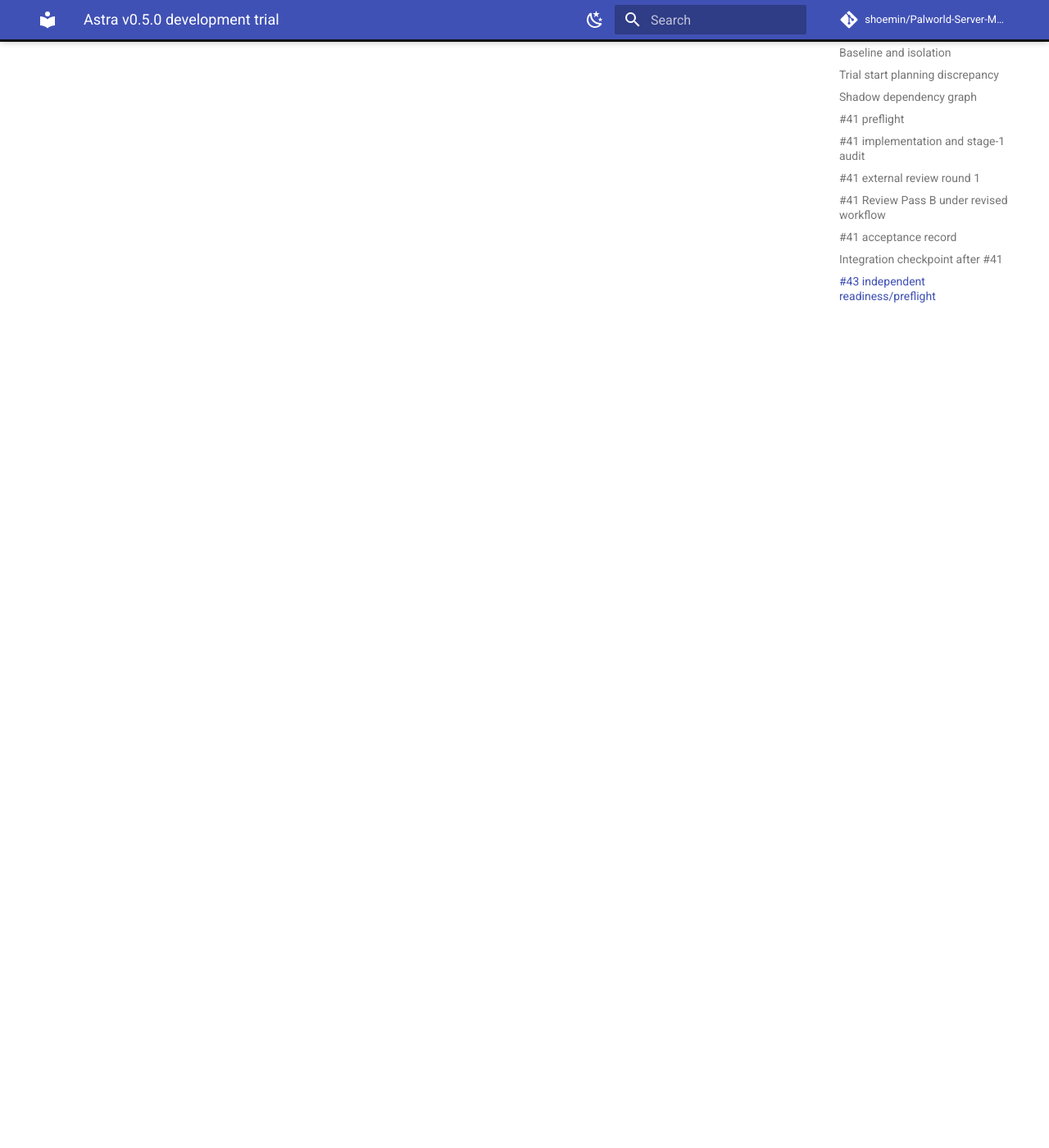
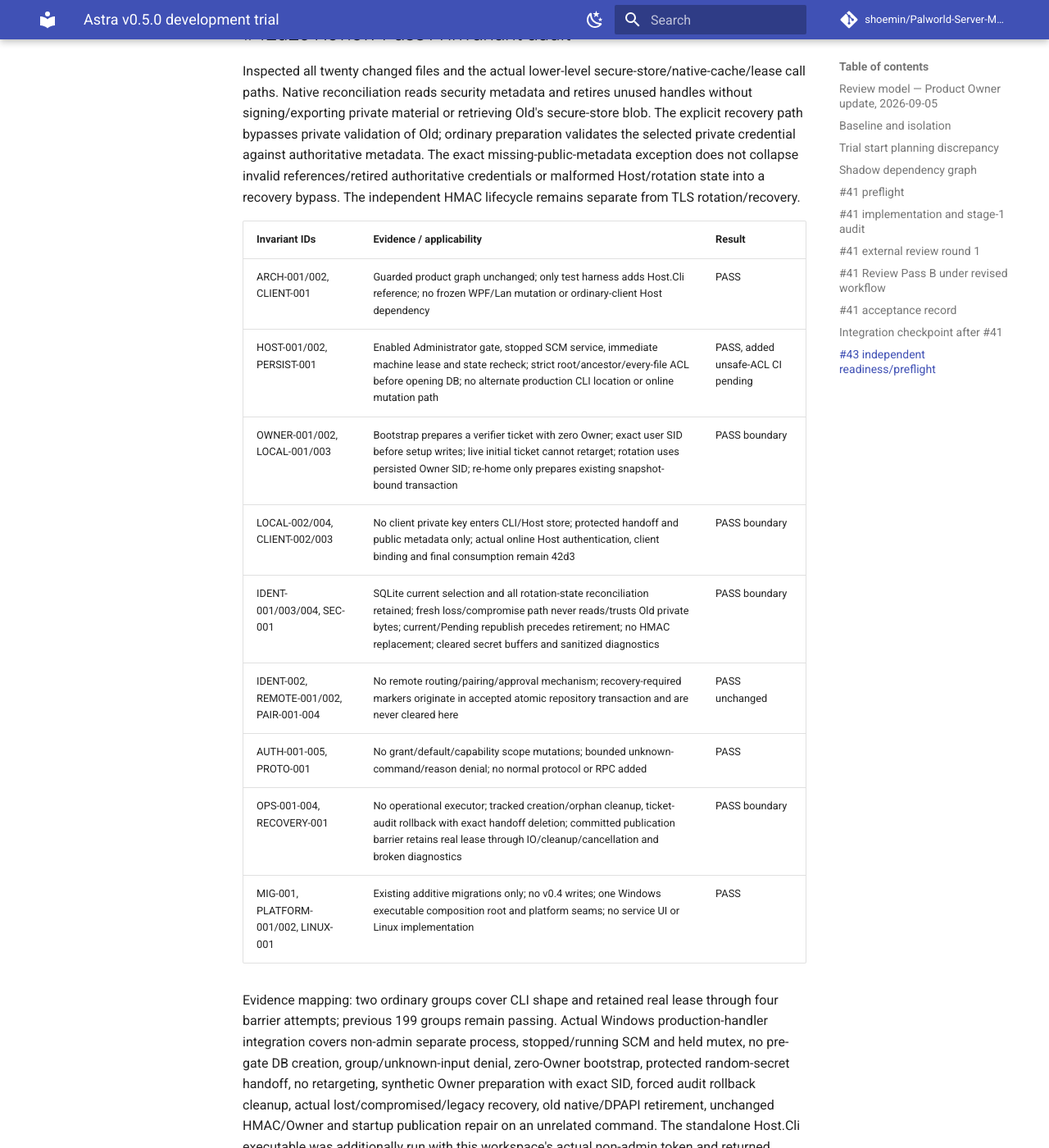
Before and after one commit to shoemin/Palworld-Server-Manager, an MkDocs documentation site: the page built from docs/experiments/astra-v0.5.0-trial.md, in a window 1280 px wide and 1400 px high, scrolled down 78397 px. Shown: the whole window at 82% size. Built offline with MkDocs 1.6.1 and Material for MkDocs 9.7.7, drawn with Linux system fonts in a browser that asks for light colours; comment, search, counter and statistics services are not loaded; some of the changed text lies outside the part shown.

Commit message:
Record offline coordinator validation and clean review A

```diff
--- a/docs/experiments/astra-v0.5.0-trial.md
+++ b/docs/experiments/astra-v0.5.0-trial.md
@@ -898,3 +898,25 @@ Audit all registry families, especially HOST-001/002, PERSIST-001, OWNER-001/002
 42d2c initial implementation composes the production offline command handler, strict Windows data-root validation, public-only Owner lookup and precise missing-public-metadata classification. Initial review closed a broken-diagnostic-output escape from the post-commit barrier, ensured all inherited Host-file access is validated, moved exact recipient validation before writes and ensured secret buffers cover retrieval failures. Test compilation found one missing X509 certificate-extension import; corrected. Record these initial corrections as A1 pending substantive complete Pass A. Corrected Release build zero warnings/errors; ordinary suite and actual Windows validation pending. No PR yet. Actual integration calls the compiled production handler under real Windows tokens/SCM/lease; only fixture location injection is used, and a synthetic Owner seed is explicit. This does not claim final executable online ceremonies.
 
 Initial candidate 4b8357c951861000497c9bbfebb517edc84189d2: zero-warning Release build, 201/201 ordinary tests and strict docs PASS; CI 34007265589 PASS in both ordinary and actual Windows jobs. Actual handler integration confirms elevation/running-service/lease refusals, protected random-secret handoff, zero-Owner offline bootstrap, no live retargeting, audit rollback cleanup, Owner-bound preparation, physically missing Old, loss/compromise and missing-public-metadata recovery, native retirement/HMAC preservation and unrelated-command startup repair. Review cycle A2 adds explicit permissive-database-ACL refusal with unchanged-current assertion and updates stale sibling coordinator references. No production defect was found by the initial CI. Corrected build/docs/Windows CI and full Pass A audit remain pending.
+
+## #42d2c Review Pass A invariant audit
+
+Inspected all twenty changed files and the actual lower-level secure-store/native-cache/lease call paths. Native reconciliation reads security metadata and retires unused handles without signing/exporting private material or retrieving Old's secure-store blob. The explicit recovery path bypasses private validation of Old; ordinary preparation validates the selected private credential against authoritative metadata. The exact missing-public-metadata exception does not collapse invalid references/retired authoritative credentials or malformed Host/rotation state into a recovery bypass. The independent HMAC lifecycle remains separate from TLS rotation/recovery.
+
+| Invariant IDs | Evidence / applicability | Result |
+|---|---|---|
+| ARCH-001/002, CLIENT-001 | Guarded product graph unchanged; only test harness adds Host.Cli reference; no frozen WPF/Lan mutation or ordinary-client Host dependency | PASS |
+| HOST-001/002, PERSIST-001 | Enabled Administrator gate, stopped SCM service, immediate machine lease and state recheck; strict root/ancestor/every-file ACL before opening DB; no alternate production CLI location or online mutation path | PASS, added unsafe-ACL CI pending |
+| OWNER-001/002, LOCAL-001/003 | Bootstrap prepares a verifier ticket with zero Owner; exact user SID before setup writes; live initial ticket cannot retarget; rotation uses persisted Owner SID; re-home only prepares existing snapshot-bound transaction | PASS boundary |
+| LOCAL-002/004, CLIENT-002/003 | No client private key enters CLI/Host store; protected handoff and public metadata only; actual online Host authentication, client binding and final consumption remain 42d3 | PASS boundary |
+| IDENT-001/003/004, SEC-001 | SQLite current selection and all rotation-state reconciliation retained; fresh loss/compromise path never reads/trusts Old private bytes; current/Pending republish precedes retirement; no HMAC replacement; cleared secret buffers and sanitized diagnostics | PASS boundary |
+| IDENT-002, REMOTE-001/002, PAIR-001-004 | No remote routing/pairing/approval mechanism; recovery-required markers originate in accepted atomic repository transaction and are never cleared here | PASS unchanged |
+| AUTH-001-005, PROTO-001 | No grant/default/capability scope mutations; bounded unknown-command/reason denial; no normal protocol or RPC added | PASS |
+| OPS-001-004, RECOVERY-001 | No operational executor; tracked creation/orphan cleanup, ticket-audit rollback with exact handoff deletion; committed publication barrier retains real lease through IO/cleanup/cancellation and broken diagnostics | PASS boundary |
+| MIG-001, PLATFORM-001/002, LINUX-001 | Existing additive migrations only; no v0.4 writes; one Windows executable composition root and platform seams; no service UI or Linux implementation | PASS |
+
+Evidence mapping: two ordinary groups cover CLI shape and retained real lease through four barrier attempts; previous 199 groups remain passing. Actual Windows production-handler integration covers non-admin separate process, stopped/running SCM and held mutex, no pre-gate DB creation, group/unknown-input denial, zero-Owner bootstrap, protected random-secret handoff, no retargeting, synthetic Owner preparation with exact SID, forced audit rollback cleanup, actual lost/compromised/legacy recovery, old native/DPAPI retirement, unchanged HMAC/Owner and startup publication repair on an unrelated command. The standalone Host.Cli executable was additionally run with this workspace's actual non-admin token and returned UnauthorizedAccessException refusal (exit 1) before state access. Added A2 unsafe-database-ACL/current-unchanged assertion awaits corrected actual CI.
+
+Stale-reference search updated all sibling implementation docs that reserved offline orchestration; it retains explicit 42d3 production-service/client/final-ceremony exclusions. No fabricated full #42 or remote/field completion. No unresolved Product Decision or known escaped defect. Review Pass A will be declared clean only after the corrected Windows run completes.
+
+Corrected candidate da2163b8c892df5ec397983000274c02754b366f: local zero-warning Release build, 201/201 ordinary tests, standalone actual non-admin executable refusal and strict docs PASS; CI 34007391775 PASS in both jobs including the added unsafe-database-ACL/current-unchanged test; Docs 34007392596 PASS. Every complete-diff/audit family was rechecked after A2; no pending actual evidence remains for this bounded offline foundation. Review Pass A clean after two pre-PR correction cycles (A2). No CI-discovered production defect, known escaped defect or unresolved Product Decision. Full service/client and final Owner ceremony remain mandatory 42d3 work.
```
